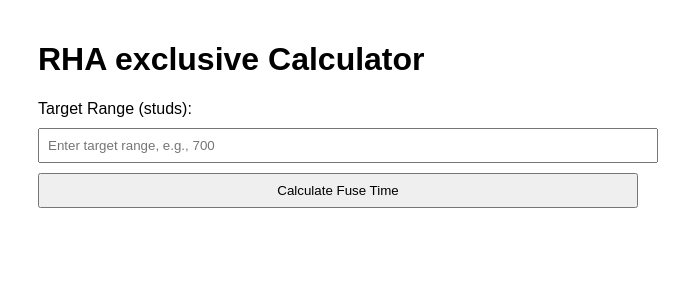
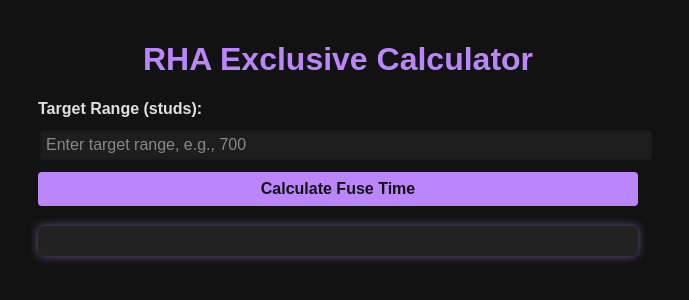
Before and after one commit to FinnishGrace/Artillery-Calculator-Marque-of-War, a plain HTML site: page index.html in a window 1280 px wide. Shown: the whole page, without its empty margins (302-991 px from the left). Drawn offline with Linux system fonts and the light colour scheme.

Commit message:
Update index.html

```diff
--- a/index.html
+++ b/index.html
@@ -1,19 +1,76 @@
 <!DOCTYPE html>
 <html lang="en">
 <head>
-    <meta charset="UTF-8">
+    <meta charset="UTF-8" />
     <title>Stupid Ass Artillery Calculator</title>
     <style>
-        body { font-family: Arial, sans-serif; padding: 20px; max-width: 600px; margin: auto; }
-        input, button { margin: 10px 0; display: block; width: 100%; padding: 8px; }
-        #result { margin-top: 20px; font-size: 1.2em; }
+        /* Dark mode base */
+        body {
+            font-family: Arial, sans-serif;
+            padding: 20px;
+            max-width: 600px;
+            margin: auto;
+            background-color: #121212;
+            color: #e0e0e0;
+        }
+
+        input, button {
+            margin: 10px 0;
+            display: block;
+            width: 100%;
+            padding: 8px;
+            border: none;
+            border-radius: 4px;
+            font-size: 1em;
+        }
+
+        input {
+            background-color: #1e1e1e;
+            color: #e0e0e0;
+            box-shadow: inset 0 0 5px #000;
+        }
+
+        input::placeholder {
+            color: #888;
+        }
+
+        button {
+            background-color: #bb86fc;
+            color: #121212;
+            cursor: pointer;
+            font-weight: bold;
+            transition: background-color 0.3s ease;
+        }
+
+        button:hover {
+            background-color: #9a67ea;
+        }
+
+        #result {
+            margin-top: 20px;
+            font-size: 1.2em;
+            background-color: #222;
+            padding: 15px;
+            border-radius: 6px;
+            box-shadow: 0 0 10px #bb86fc88;
+        }
+
+        h1 {
+            text-align: center;
+            color: #bb86fc;
+            user-select: none;
+        }
+
+        label {
+            font-weight: bold;
+        }
     </style>
 </head>
 <body>
-    <h1>RHA exclusive Calculator</h1>
+    <h1>RHA Exclusive Calculator</h1>
 
     <label for="targetRange">Target Range (studs):</label>
-    <input type="number" id="targetRange" placeholder="Enter target range, e.g., 700">
+    <input type="number" id="targetRange" placeholder="Enter target range, e.g., 700" />
 
     <button onclick="calculateFuse()">Calculate Fuse Time</button>
 
```
